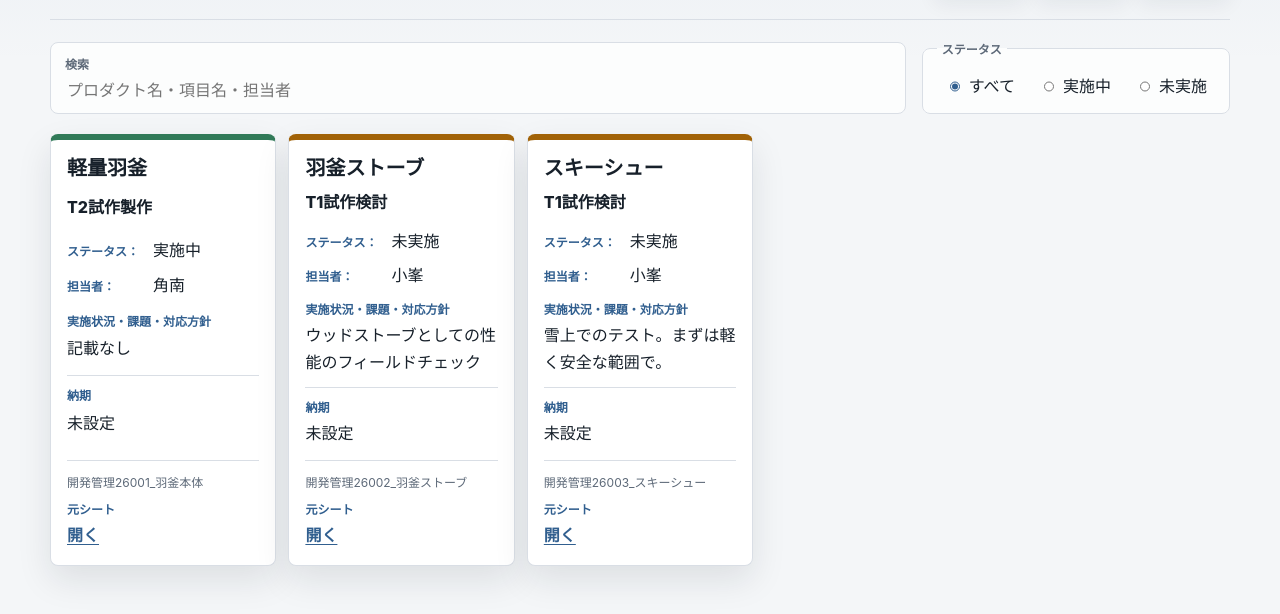
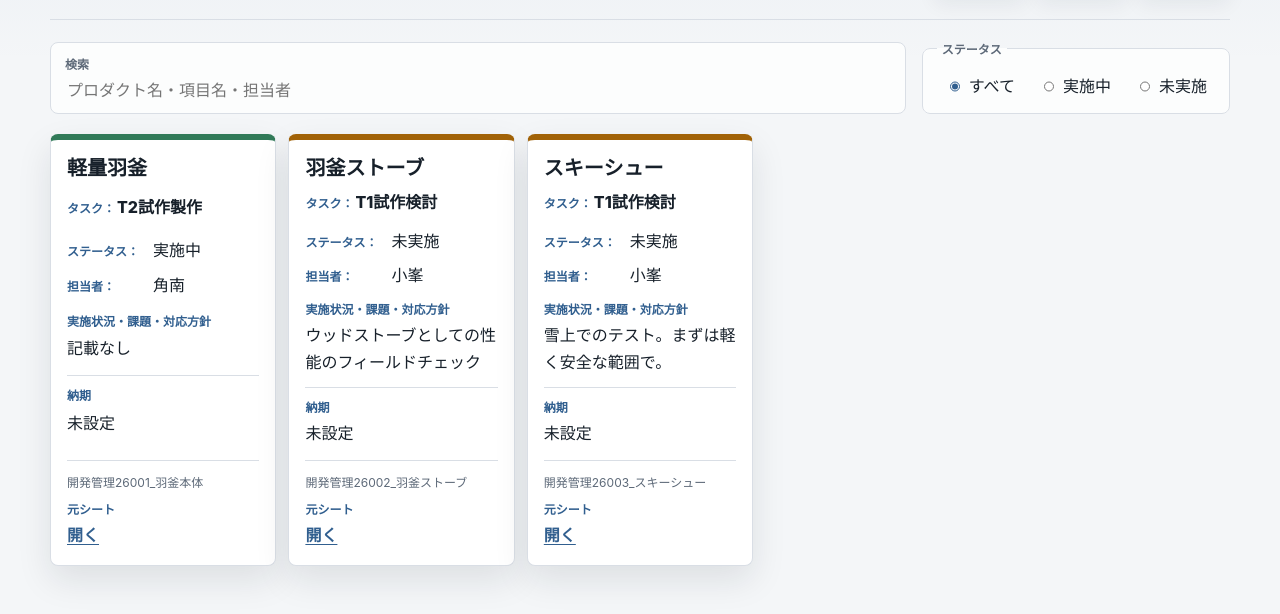
Before and after one commit to tsdesignltd/moonlight, a plain HTML site: page index.html in a window 1280 px wide. Shown: the part 218-832 px from the top of the page. Drawn offline with Linux system fonts and the light colour scheme.

Commit message:
Add task label to card items

```diff
--- a/app.js
+++ b/app.js
@@ -115,7 +115,7 @@ function createCard(record) {
       <div class="product-row">
         <h2 class="product-name"></h2>
       </div>
-      <p class="item-name"></p>
+      <p class="item-name"><span class="field-label task-label">タスク：</span><span class="task-value"></span></p>
     </div>
     <div class="fields">
       <div class="meta-row">
@@ -148,7 +148,7 @@ function createCard(record) {
 
   card.querySelector(".product-name").textContent = record.productName;
   card.querySelector(".status-value").textContent = record.status;
-  card.querySelector(".item-name").textContent = record.itemName;
+  card.querySelector(".task-value").textContent = record.itemName;
   card.querySelector(".owner").textContent = record.owner;
   card.querySelector(".notes").textContent = notes;
   card.querySelector(".due-date").textContent = record.dueDate || "未設定";
--- a/styles.css
+++ b/styles.css
@@ -235,6 +235,11 @@ h1 {
   line-height: 1.45;
 }
 
+.task-label {
+  margin-right: 2px;
+  vertical-align: baseline;
+}
+
 .fields {
   display: grid;
   gap: 12px;
```
